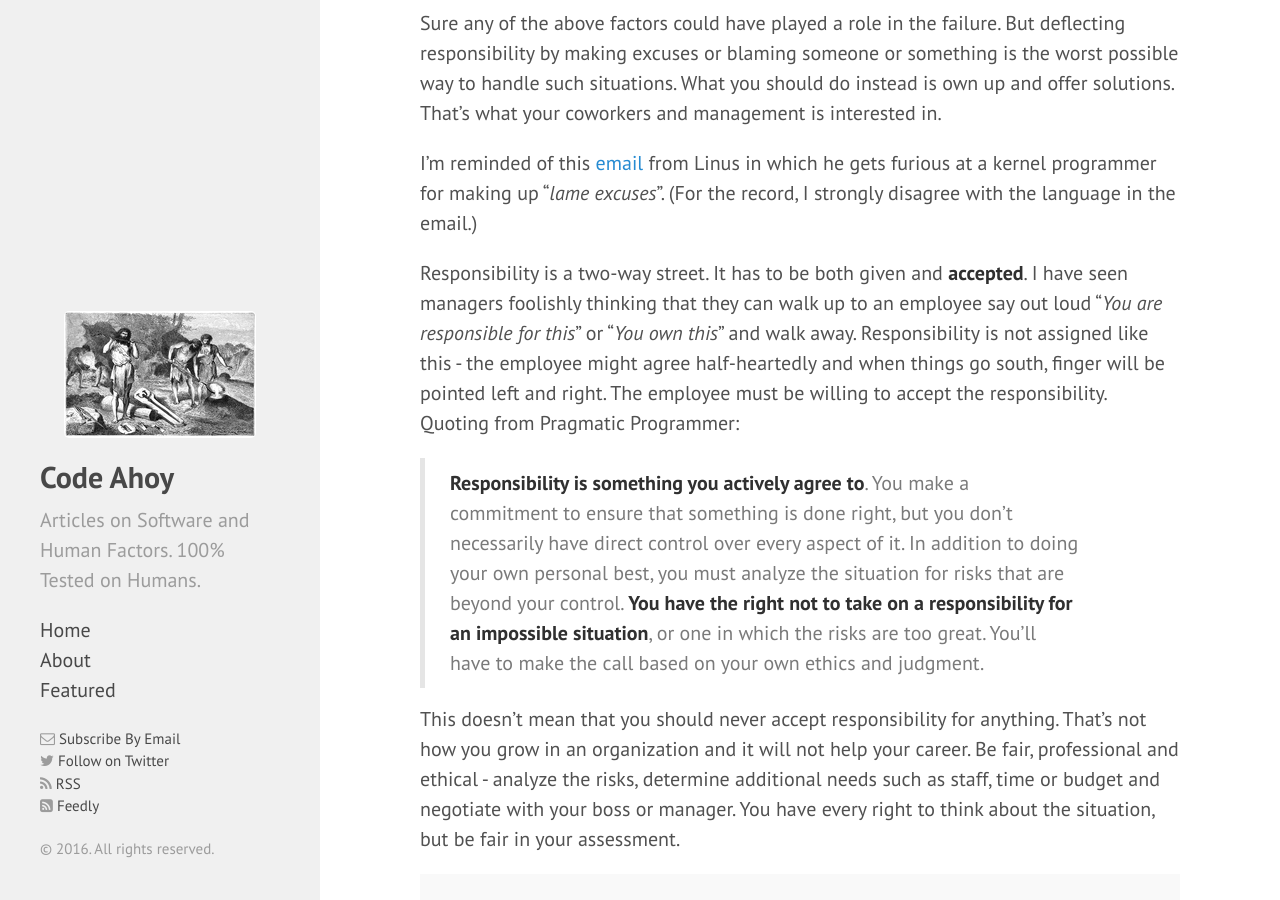
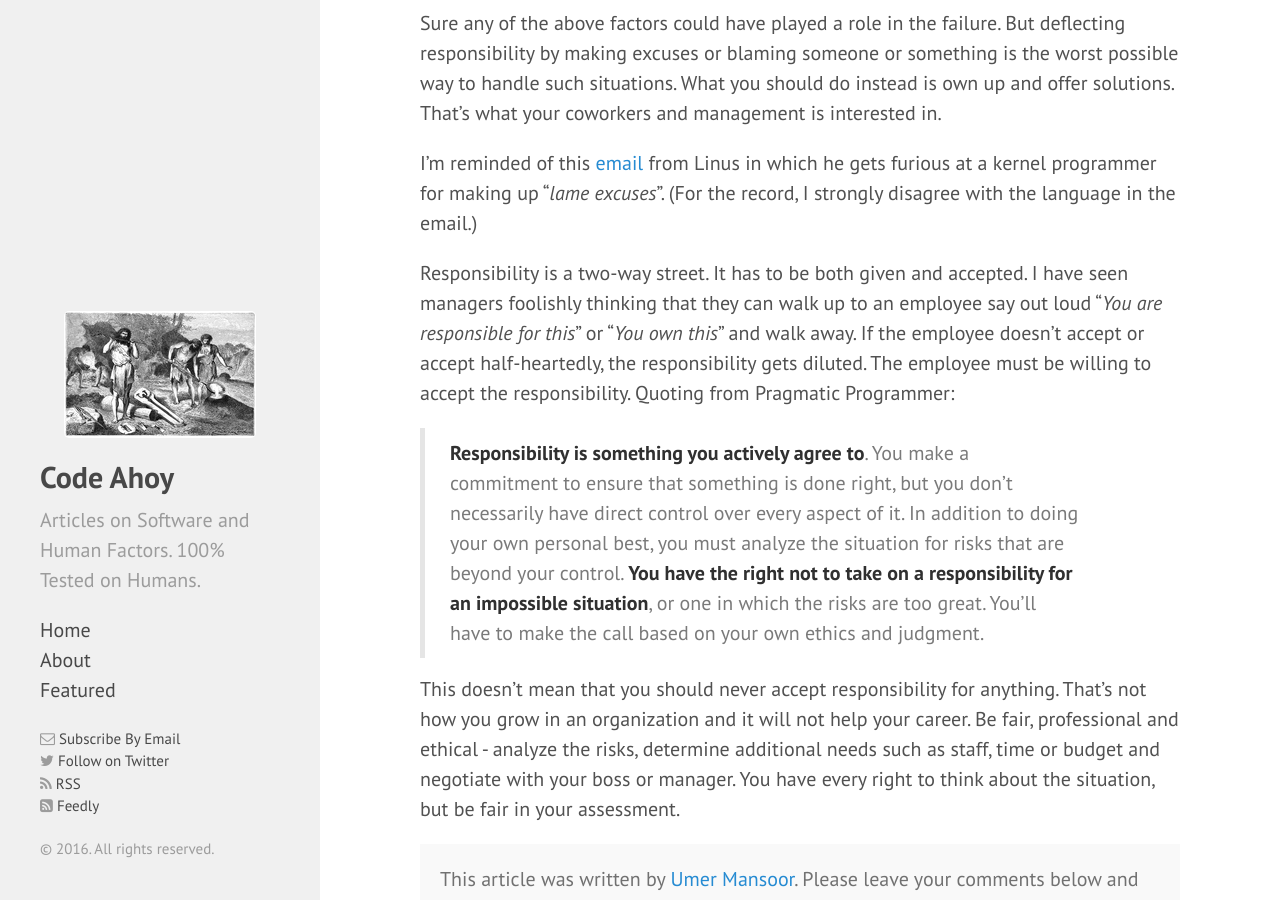
Before and after one commit to talk2viren/umermansoor.github.io, a Jekyll site: the page built from _posts/2016-11-14-taking-responsibility-for-your-actions.md, in a window 1280 px wide and 900 px high, scrolled down 928 px. Built offline with Jekyll 4.4.1, drawn with Linux system fonts in a browser that asks for light colours; nearby versions of some CDN libraries; a script that is not in the unit is left out; comment, search, counter and statistics services are not loaded.

Commit message:
improved sentence structure

```diff
--- a/_posts/2016-11-14-taking-responsibility-for-your-actions.md
+++ b/_posts/2016-11-14-taking-responsibility-for-your-actions.md
@@ -24,7 +24,7 @@
 
 I'm reminded of this [email](https://lkml.org/lkml/2012/12/23/75) from Linus in which he gets furious at a kernel programmer for making up "*lame excuses*". (For the record, I strongly disagree with the language in the email.)
 
-Responsibility is a two-way street. It has to be both given and **accepted**. I have seen managers foolishly thinking that they can walk up to an employee say out loud "*You are responsible for this*" or "*You own this*" and walk away. Responsibility is not assigned like this - the employee might agree half-heartedly and when things go south, finger will be pointed left and right. The employee must be willing to accept the responsibility. Quoting from Pragmatic Programmer:
+Responsibility is a two-way street. It has to be both given and accepted. I have seen managers foolishly thinking that they can walk up to an employee say out loud "*You are responsible for this*" or "*You own this*" and walk away. If the employee doesn't accept or accept half-heartedly, the responsibility gets diluted. The employee must be willing to accept the responsibility. Quoting from Pragmatic Programmer:
 
 > **Responsibility is something you actively agree to**. You make a commitment to ensure that something is done right, but you don't necessarily have direct control over every aspect of it. In addition to doing your own personal best, you must analyze the situation for risks that are beyond your control. **You have the right not to take on a responsibility for an impossible situation**, or one in which the risks are too great. You'll have to make the call based on your own ethics and judgment.
 
```
